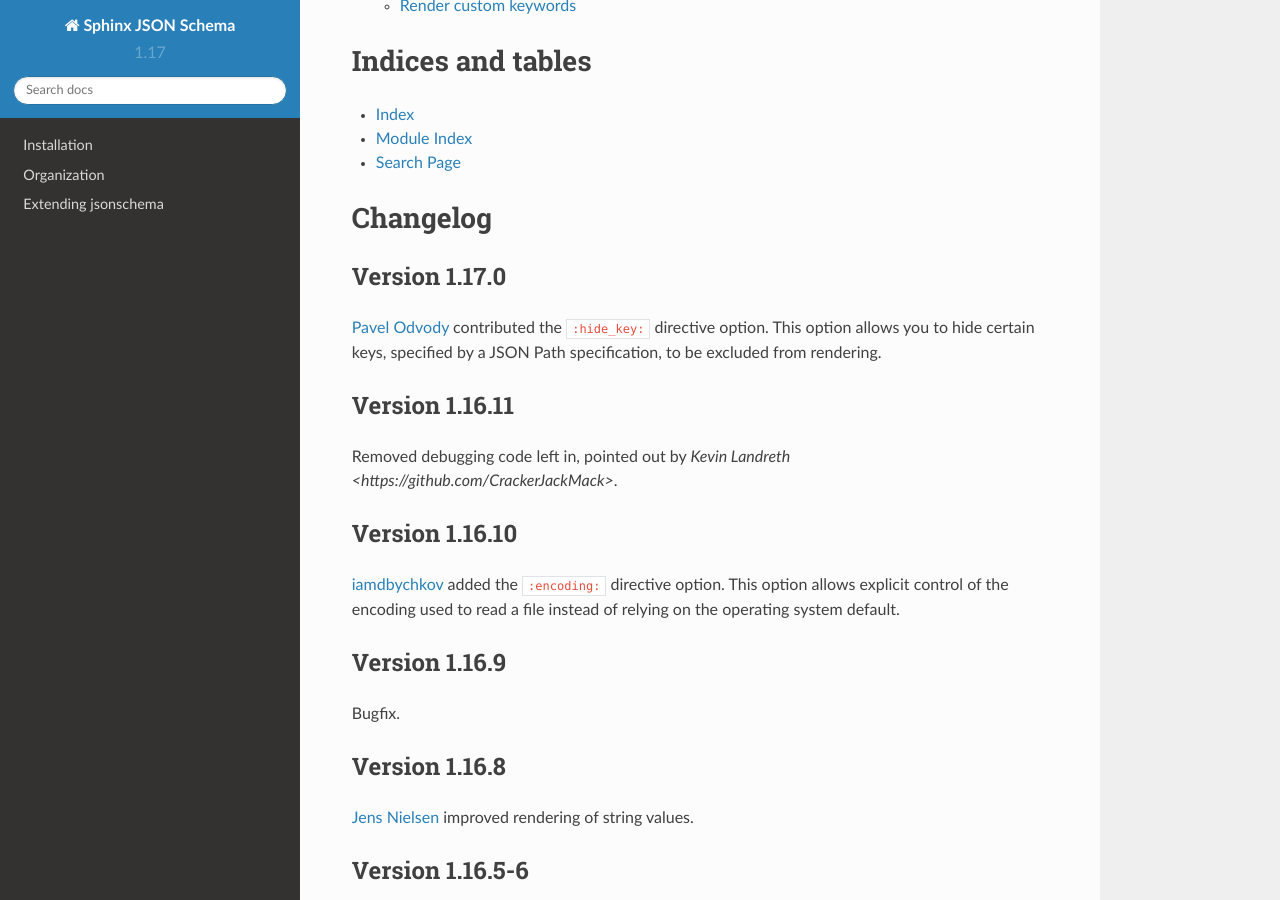
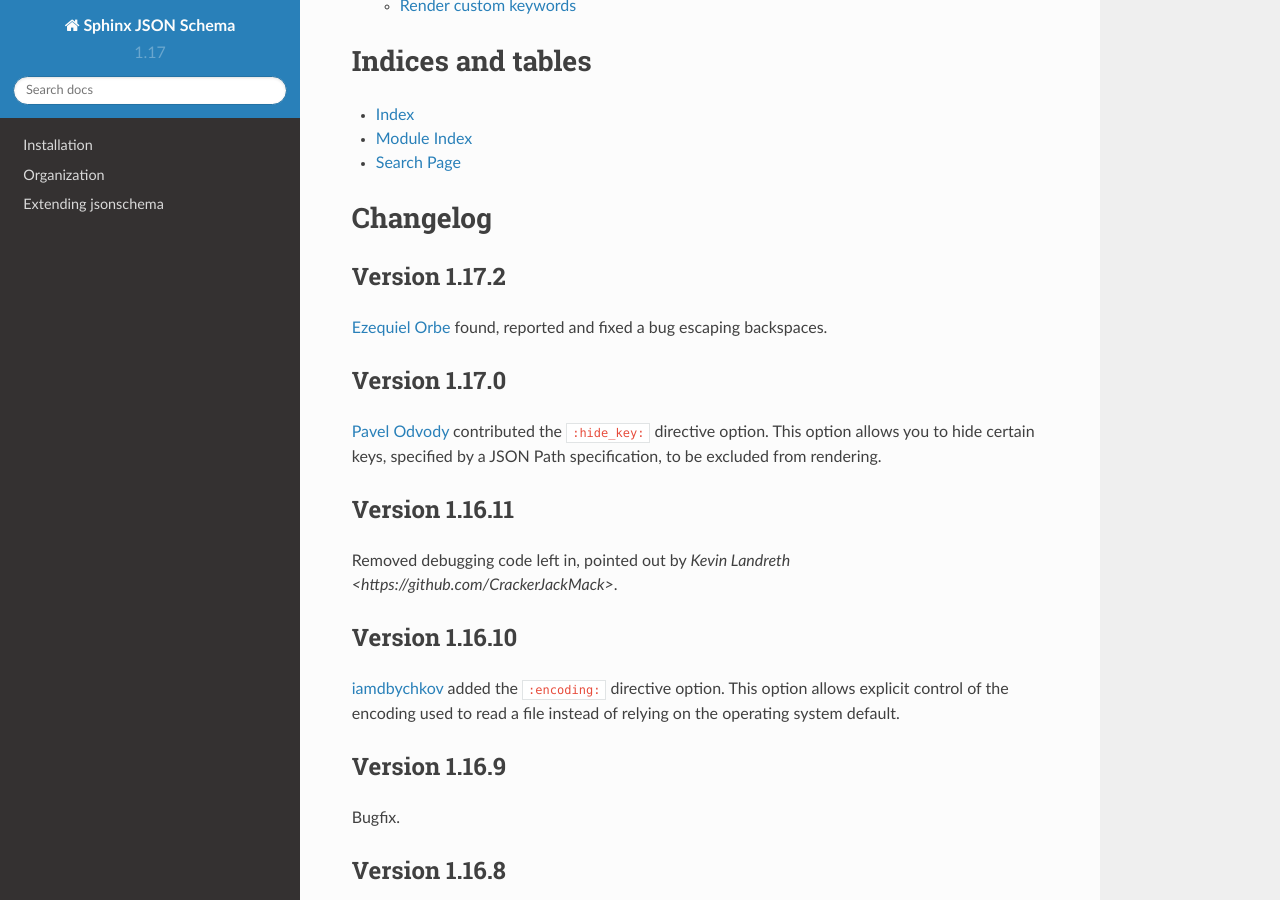
Before and after one commit to lnoor/sphinx-jsonschema, a Sphinx documentation site: the page built from docs/index.rst, in a window 1280 px wide and 900 px high, scrolled down 599 px. Built offline with Sphinx 7.4.7 and the Read the Docs theme 2.0.0, drawn with Linux system fonts in a browser that asks for light colours; pages that are not in the unit, such as notebooks, are missing from menus.

Commit message:
fixes #70

```diff
--- a/README.rst
+++ b/README.rst
@@ -169,6 +169,11 @@
 Changelog
 =========
 
+Version 1.17.2
+--------------
+
+`Ezequiel Orbe <https://github.com/eorbe>`_ found, reported and fixed a bug escaping backspaces.
+
 Version 1.17.0
 --------------
 
--- a/docs/conf.py
+++ b/docs/conf.py
@@ -62,7 +62,7 @@
 # The short X.Y version.
 version = u'1.17'
 # The full version, including alpha/beta/rc tags.
-release = u'1.17.1'
+release = u'1.17.2'
 
 # The language for content autogenerated by Sphinx. Refer to documentation
 # for a list of supported languages.
--- a/docs/index.rst
+++ b/docs/index.rst
@@ -33,6 +33,11 @@
 
 Changelog
 =========
+
+Version 1.17.2
+--------------
+
+`Ezequiel Orbe <https://github.com/eorbe>`_ found, reported and fixed a bug escaping backspaces.
 
 Version 1.17.0
 --------------
--- a/setup.py
+++ b/setup.py
@@ -10,7 +10,7 @@
 
 setup(
     name='sphinx-jsonschema',
-    version='1.17.1',     # don't forget: must match __init__.py::setup() return value
+    version='1.17.2',     # don't forget: must match __init__.py::setup() return value
 
     description='Sphinx extension to display JSON Schema',
     long_description=long_description,
--- a/sphinx-jsonschema/__init__.py
+++ b/sphinx-jsonschema/__init__.py
@@ -311,8 +311,8 @@
             yaml.resolver.BaseResolver.DEFAULT_MAPPING_TAG,
             construct_mapping)
 
-        text = text.replace('\\(', '\\\\(')
-        text = text.replace('\\)', '\\\\)')
+        text = text.replace(r'\\(', r'\\\\(')
+        text = text.replace(r'\\)', r'\\\\)')
         try:
             result = yaml.load(text, OrderedLoader)
         except yaml.scanner.ScannerError:
@@ -326,5 +326,5 @@
     app.add_config_value('jsonschema_options', {}, 'env')
     return {
         'parallel_read_safe': True,
-        'version': '1.17.1'
+        'version': '1.17.2'
     }
```
